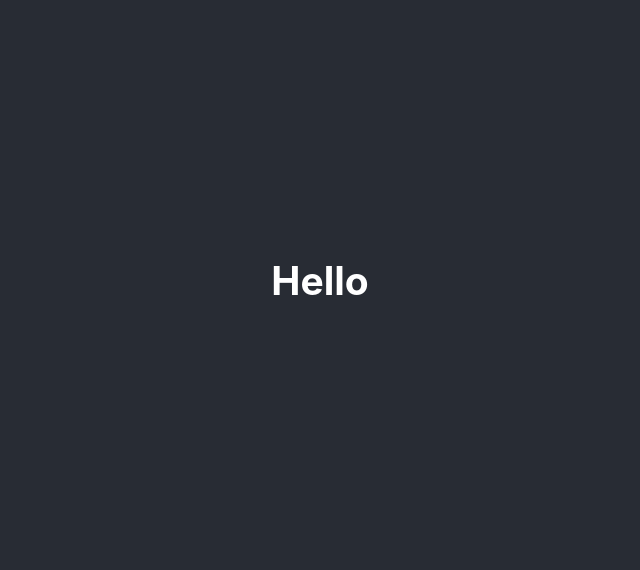
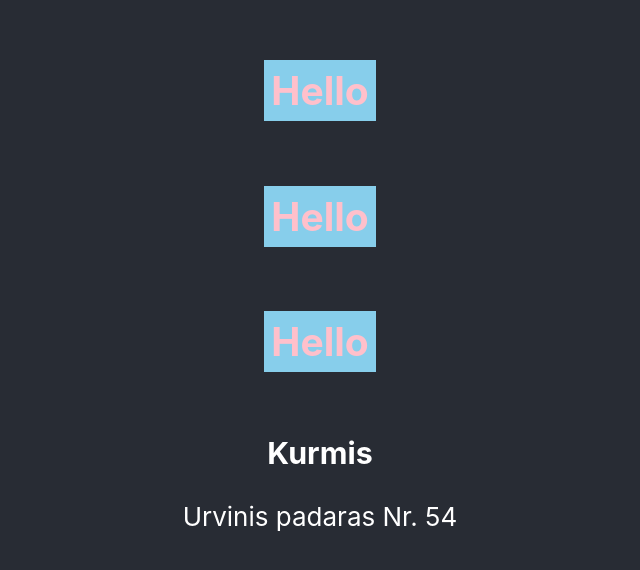
Before and after one commit to julijajarmale/1-Lamos, a React (Create React App) app in the folder r1/: page / in a window 1280 px wide. Shown: the part 120-690 px from the top of the page, without its empty margins (320-960 px from the left). Built offline with nearby package versions, Linux system fonts and the light colour scheme.

Commit message:
komponentas

```diff
--- a/r1/src/App.jsx
+++ b/r1/src/App.jsx
@@ -1,11 +1,15 @@
 import './App.css';
 import Hello from './Components/009/Hello';
+import Kurmis from './Components/Kurmis';
 
 function App() {
   return (
     <div className="App">
       <header className="App-header">
+       <Hello/>
        <Hello></Hello>
+       <Hello></Hello>
+       <Kurmis></Kurmis>
       </header>
     </div>
   );
@@ -25,6 +29,9 @@ export default App;
 //Komponentas turi prasideti didziaja raide (kaip App cia);daznausiai vienas komponentas = vienas failas;
 // Sukuriam komponenta atskiram folderyje, ir importuojam tagu <hello></hello>
 //paspaudus ant reikiamo importuojasi pats
+//Jeigu yra kelios html eilutes return reikia rasyti su skliausteliais(kaip kurmis)
+//// tuscias tagas <></> apsklausti teviniu komponentu
+// galim grazinti TIK VIENA komponenta
 
 
 
--- a/r1/src/Components/009/Hello.jsx
+++ b/r1/src/Components/009/Hello.jsx
@@ -1,6 +1,12 @@
 function Hello(){
 
-    return <h2>Hello</h2>
+    return <h2 style={
+        {
+            color: 'pink',
+            backgroundColor: 'skyblue',
+            padding: '7px'
+        }
+    }>Hello</h2>
 }
 
 export default Hello;
--- /dev/null
+++ b/r1/src/Components/Kurmis.jsx
@@ -0,0 +1,16 @@
+function Kurmis(){
+const xzz = 33;
+    return (
+    <>
+    <h3>Kurmis</h3>
+    <span>Urvinis padaras Nr. {10 + 11 + xzz} </span>
+    </>
+    );
+}
+
+export default Kurmis;
+
+// tuscias tagas apsklausti teviniu komponentu
+//{} i siuos skliaustus galima rasyti bet  kuri java script koda, bet vieni
+// skliaustai turi buti vena eilute;//pasiziureti ternerius;
+//terneris: {xzz > 20? 'Daug': 'Nedaug'}
```
